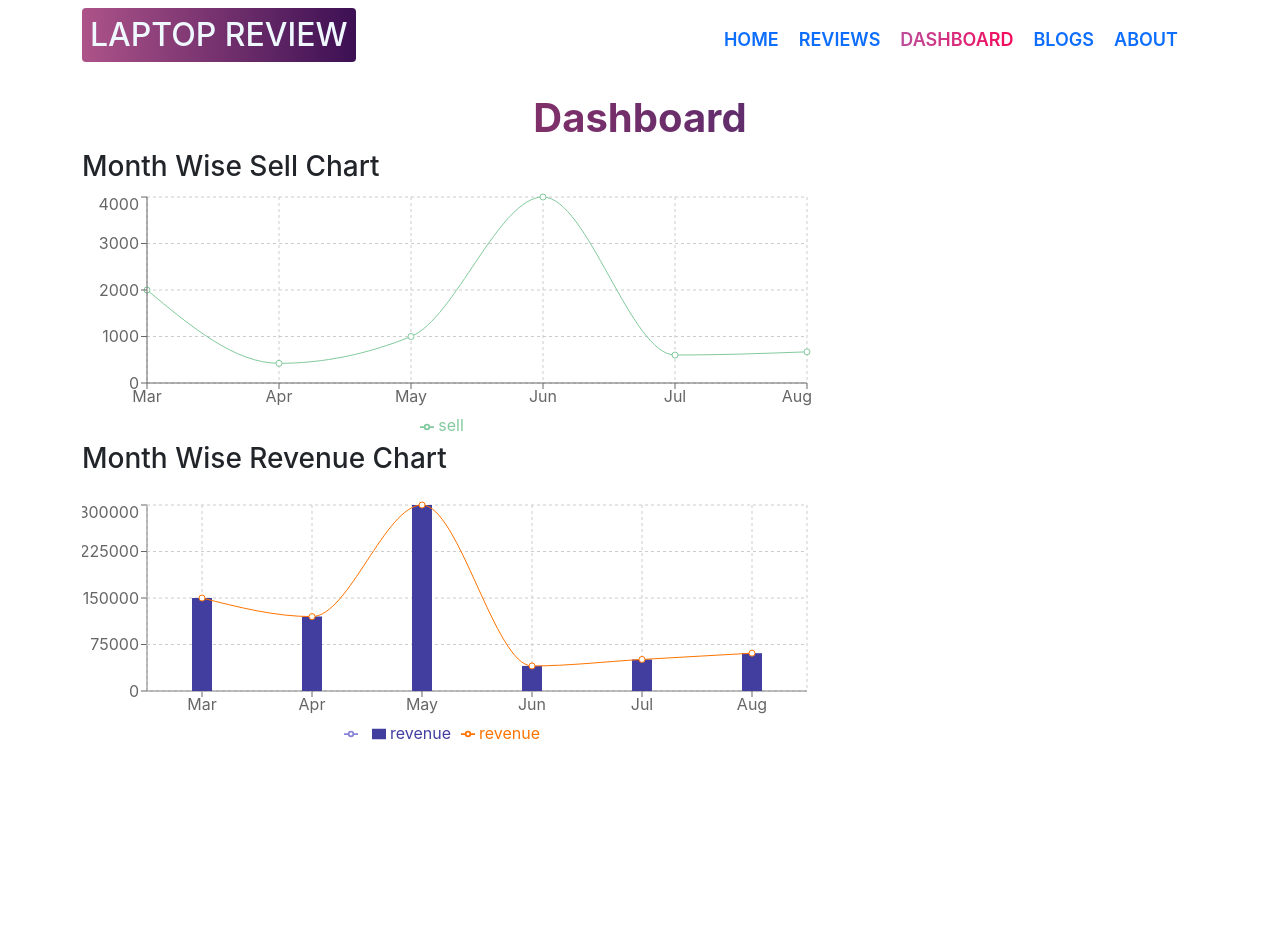
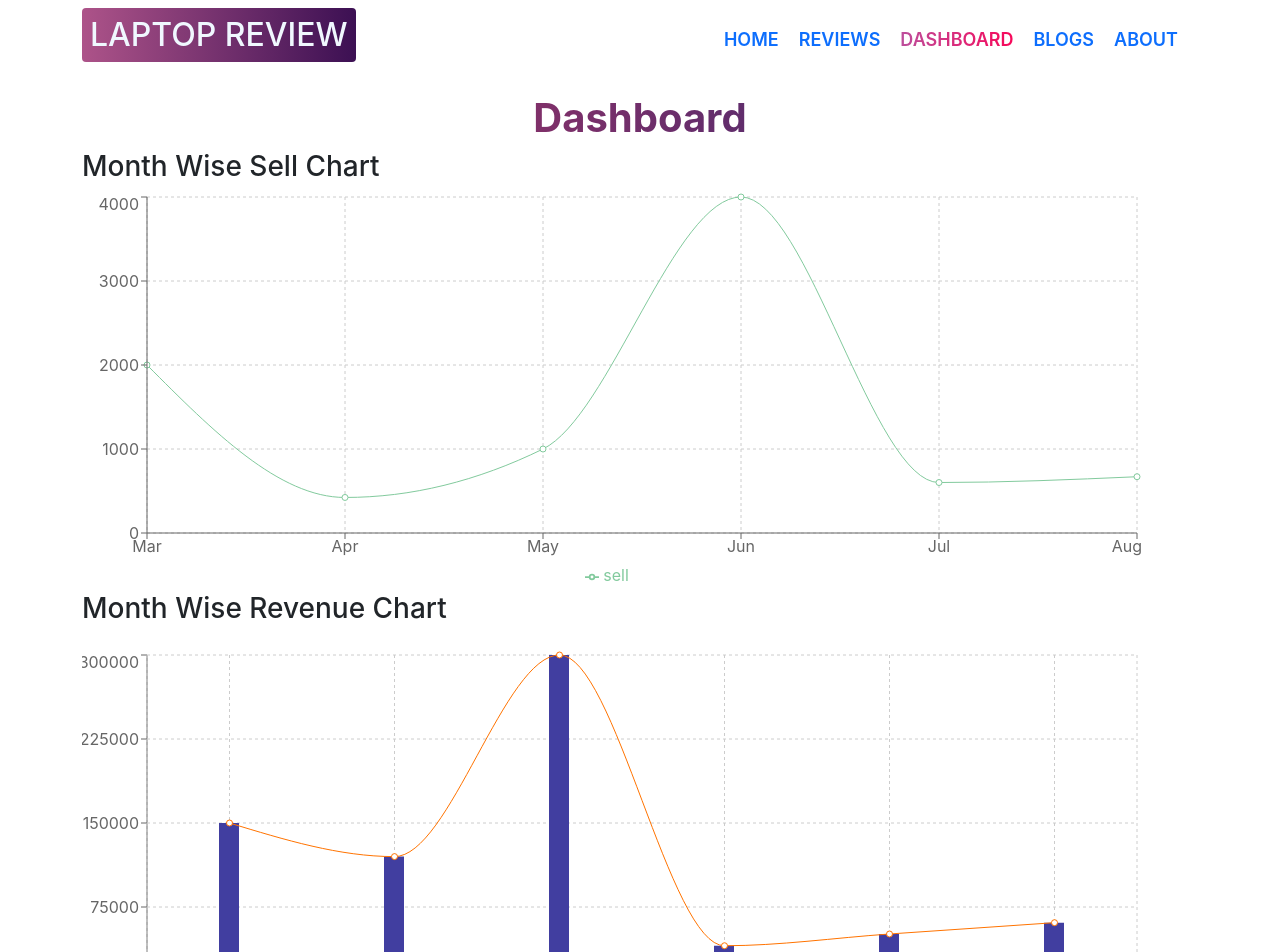
Before and after one commit to Junaith1994/react-laptop-reviews, a React (Create React App) app: page /dashboard in a window 1280 px wide. Shown: the top 952 px of the page. Before the commit the page ends 800 px from the top, so only its background shows below. Built offline with nearby package versions, Linux system fonts and the light colour scheme.

Commit message:
Added reponsiveness in Dashboard charts

```diff
--- a/src/components/Dashboard/Dashboard.js
+++ b/src/components/Dashboard/Dashboard.js
@@ -1,5 +1,5 @@
 import React, { useEffect, useState } from 'react';
-import { Area, Bar, CartesianGrid, ComposedChart, Legend, Line, LineChart, Tooltip, XAxis, YAxis } from 'recharts';
+import { Area, Bar, CartesianGrid, ComposedChart, Legend, Line, LineChart, ResponsiveContainer, Tooltip, XAxis, YAxis } from 'recharts';
 import './Dashboard.css';
 
 const Dashboard = () => {
@@ -15,7 +15,8 @@ const Dashboard = () => {
             <h1 className='dash-board fw-bold'>Dashboard</h1>
             <div>
                 <h3 className='text-start'>Month Wise Sell Chart</h3>
-                <LineChart width={730} height={250} data={data}>
+                <ResponsiveContainer width='95%' height={400}>
+                    <LineChart data={data}>
                         <CartesianGrid strokeDasharray="3 3"></CartesianGrid>
                         {/* <Line type='monotone' dataKey='revenue' stroke='#8884d8'></Line> */}
                         <Line type='monotone' dataKey='sell' stroke='#82ca9d'></Line>
@@ -24,10 +25,12 @@ const Dashboard = () => {
                         <Tooltip></Tooltip>
                         <Legend></Legend>
                     </LineChart>
+                </ResponsiveContainer>
             </div>
             <div>
                 <h3 className='text-start mb-4'>Month Wise Revenue Chart</h3>
-                <ComposedChart width={730} height={250} data={data}>
+                <ResponsiveContainer width='95%' height={400}>
+                    <ComposedChart data={data}>
                         <XAxis dataKey="month"></XAxis>
                         <YAxis dataKey='revenue'></YAxis>
                         <Tooltip></Tooltip>
@@ -37,6 +40,7 @@ const Dashboard = () => {
                         <Bar dataKey="revenue" barSize={20} fill="#413ea0"></Bar>
                         <Line type="monotone" dataKey="revenue" stroke="#ff7300"></Line>
                     </ComposedChart>
+                </ResponsiveContainer>
             </div>
         </div>
     );
--- a/src/components/Home/Home.js
+++ b/src/components/Home/Home.js
@@ -30,7 +30,7 @@ const Home = () => {
             {/* Review Section */}
             <div className='container my-5'>
                 <h2 className='fs-3 fw-bold'>Customer Reviews</h2>
-                <div className='row'>
+                <div className='row gx-1'>
                     {
                         reviewsData.slice(0, 3).map(review => <Review
                             key={review.id}
```
Lines whose indentation alone changed are shown as unchanged.
